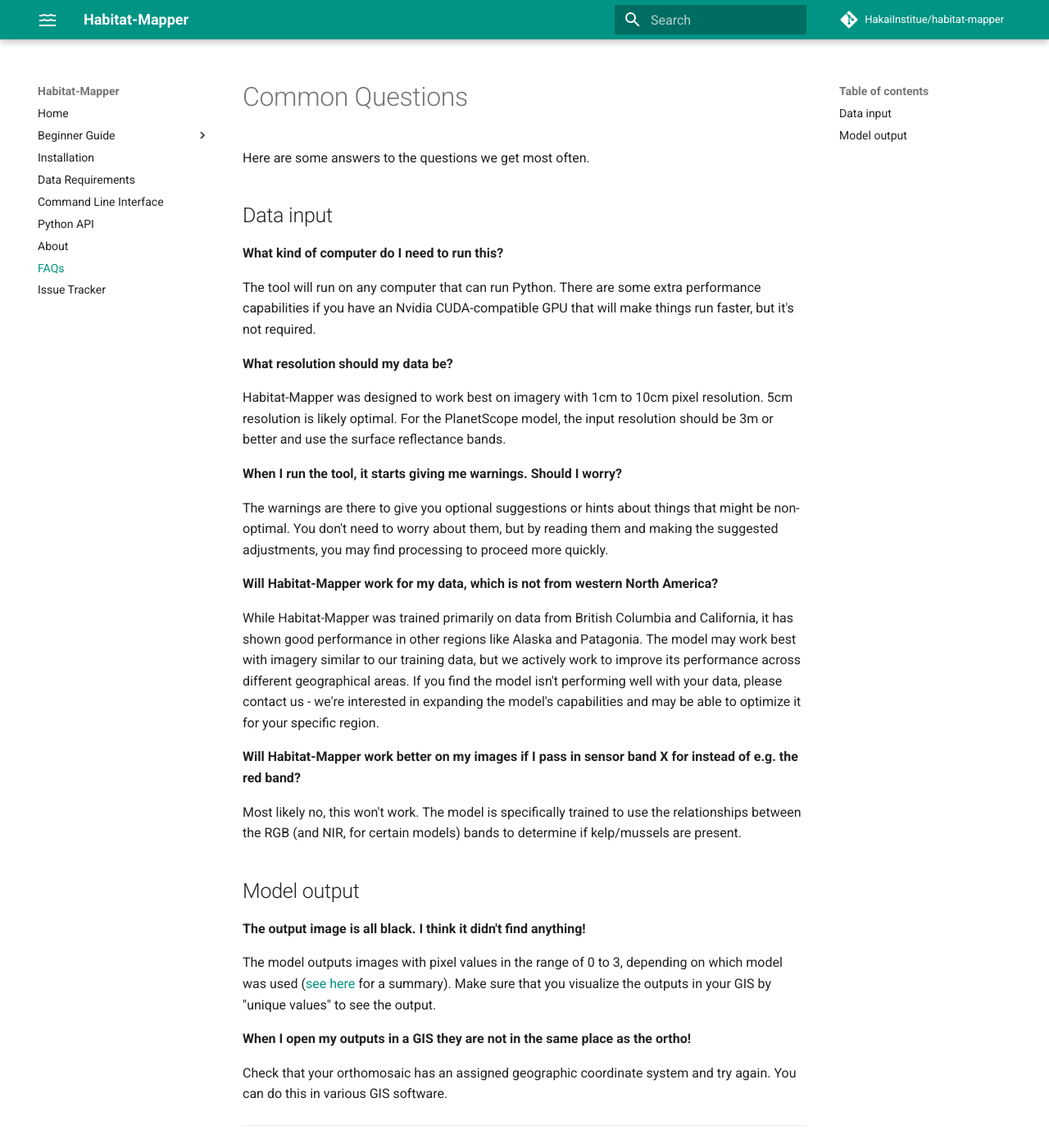
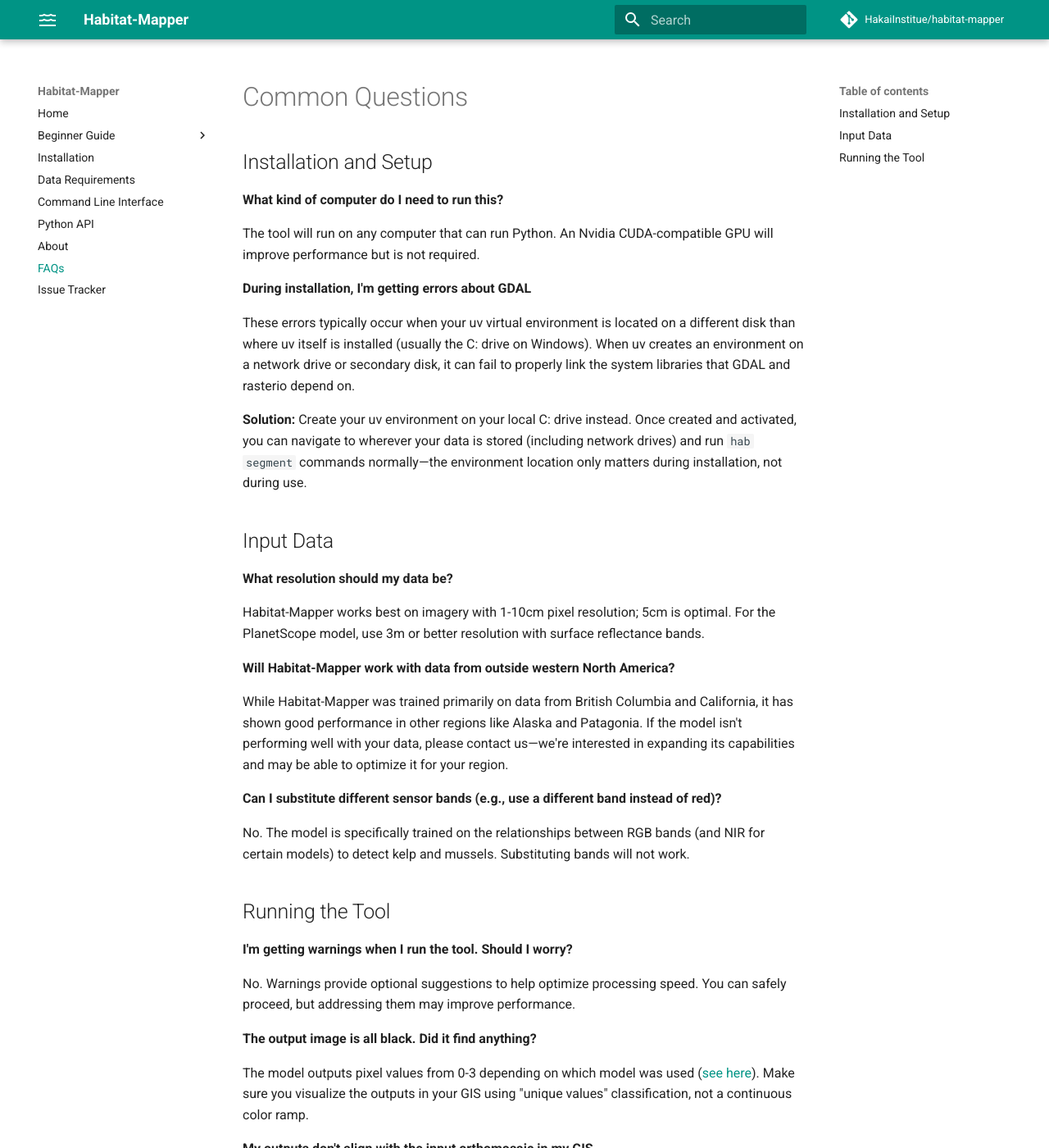
Before and after one commit to HakaiInstitute/kelp-o-matic, an MkDocs documentation site: the page built from docs/faqs.md, in a window 1280 px wide and 1400 px high. Shown: the whole window at 82% size. Built offline with MkDocs 1.6.1 and Material for MkDocs 9.7.7, drawn with Linux system fonts in a browser that asks for light colours; comment, search, counter and statistics services are not loaded; some of the changed text lies outside the part shown.

Commit message:
Update FAQ

```diff
--- a/docs/faqs.md
+++ b/docs/faqs.md
@@ -1,54 +1,59 @@
 # Common Questions
 
-Here are some answers to the questions we get most often.
-
-## Data input
+## Installation and Setup
 
 **What kind of computer do I need to run this?**
 
-The tool will run on any computer that can run Python. There are some extra performance capabilities if you have an
-Nvidia CUDA-compatible GPU that will make things run faster, but it's not required.
+The tool will run on any computer that can run Python. An Nvidia CUDA-compatible GPU will improve performance but is not
+required.
+
+**During installation, I'm getting errors about GDAL**
+
+These errors typically occur when your uv virtual environment is located on a different disk than where uv itself is
+installed (usually the C: drive on Windows). When uv creates an environment on a network drive or secondary disk, it can
+fail to properly link the system libraries that GDAL and rasterio depend on.
+
+**Solution:** Create your uv environment on your local C: drive instead. Once created and activated, you can navigate to
+wherever your data is stored (including network drives) and run `hab segment` commands normally—the environment location
+only matters during installation, not during use.
+
+## Input Data
 
 **What resolution should my data be?**
 
-Habitat-Mapper was designed to work best on imagery with 1cm to 10cm pixel resolution. 5cm resolution is likely optimal.
-For the PlanetScope model, the input resolution should be 3m or better and use the surface reflectance bands.
+Habitat-Mapper works best on imagery with 1-10cm pixel resolution; 5cm is optimal. For the PlanetScope model, use 3m or
+better resolution with surface reflectance bands.
 
-**When I run the tool, it starts giving me warnings. Should I worry?**
+**Will Habitat-Mapper work with data from outside western North America?**
 
-The warnings are there to give you optional suggestions or hints about things that might be non-optimal. You don't need
-to worry about them, but by reading them and making the suggested adjustments, you may find processing to proceed more
-quickly.
+While Habitat-Mapper was trained primarily on data from British Columbia and California, it has shown good performance
+in other regions like Alaska and Patagonia. If the model isn't performing well with your data, please contact us—we're
+interested in expanding its capabilities and may be able to optimize it for your region.
 
-**Will Habitat-Mapper work for my data, which is not from western North America?**
+**Can I substitute different sensor bands (e.g., use a different band instead of red)?**
 
-While Habitat-Mapper was trained primarily on data from British Columbia and California, it has shown good performance in
-other regions like Alaska and Patagonia. The model may work best with imagery similar to our training data, but we
-actively work to improve its performance across different geographical areas. If you find the model isn't performing
-well with your data, please contact us - we're interested in expanding the model's capabilities and may be able to
-optimize it for your specific region.
+No. The model is specifically trained on the relationships between RGB bands (and NIR for certain models) to detect kelp
+and mussels. Substituting bands will not work.
 
-**Will Habitat-Mapper work better on my images if I pass in sensor band X for instead of e.g. the red band?**
+## Running the Tool
 
-Most likely no, this won't work. The model is specifically trained to use the relationships between the RGB (and NIR,
-for certain models) bands to determine if kelp/mussels are present.
+**I'm getting warnings when I run the tool. Should I worry?**
 
-## Model output
+No. Warnings provide optional suggestions to help optimize processing speed. You can safely proceed, but addressing them
+may improve performance.
 
-**The output image is all black. I think it didn't find anything!**
+**The output image is all black. Did it find anything?**
 
-The model outputs images with pixel values in the range of 0 to 3, depending on which model was
-used ([see here](about.md#model-outputs) for a summary). Make sure that you visualize the outputs in your GIS by
-"unique values" to see the output.
+The model outputs pixel values from 0-3 depending on which model was used ([see here](about.md#model-outputs)). Make
+sure you visualize the outputs in your GIS using "unique values" classification, not a continuous color ramp.
 
-**When I open my outputs in a GIS they are not in the same place as the ortho!**
+**My outputs don't align with the input orthomosaic in my GIS**
 
-Check that your orthomosaic has an assigned geographic coordinate system and try again. You can do this in various GIS
-software.
+Check that your orthomosaic has an assigned geographic coordinate system and try again.
 
 ---
 
-*Still have a question?*
+*Still have questions?*
 
-Get in touch by [sending us an email](mailto:habitat.mapper.support@hakai.org)
+[Send us an email](mailto:habitat.mapper.support@hakai.org)
 or [file a GitHub issue](https://github.com/HakaiInstitute/habitat-mapper/issues)
```
